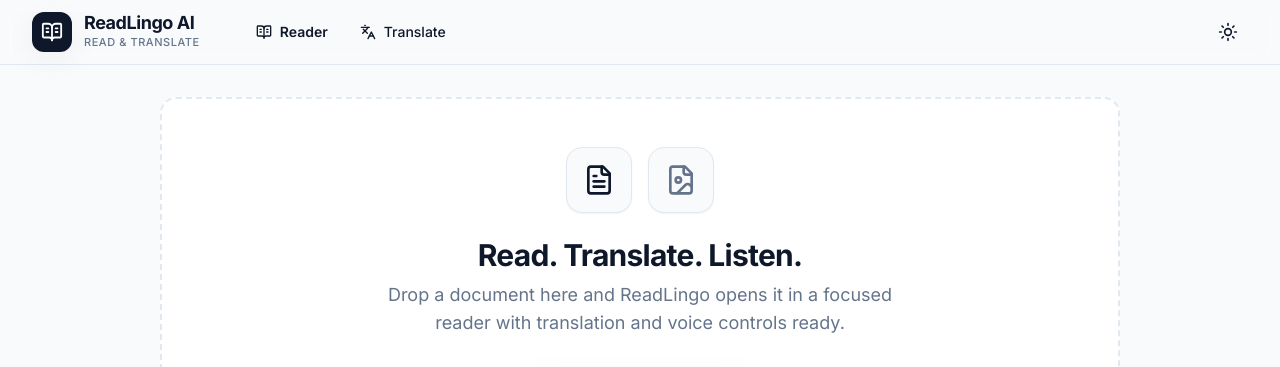
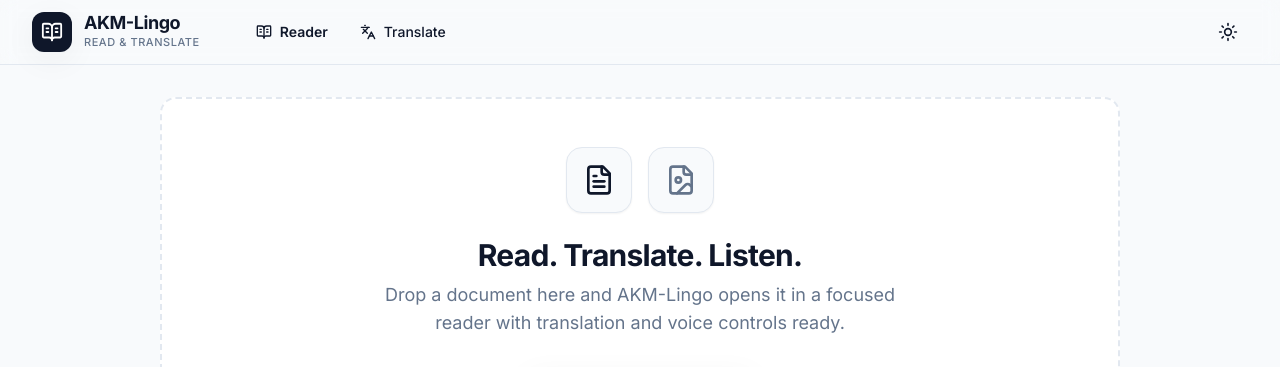
Before and after one commit to akm45vns-oss/Text-to-speech, a React (Vite) app in the folder frontend/: page / in a window 1280 px wide. Shown: the top 367 px of the page. Built offline with nearby package versions, Linux system fonts and the light colour scheme; no server answers.

Commit message:
chore: change website name to AKM-Lingo

```diff
--- a/frontend/index.html
+++ b/frontend/index.html
@@ -6,9 +6,9 @@
     <meta name="theme-color" content="#101828" />
     <meta
       name="description"
-      content="ReadLingo AI — upload a PDF or image, read it in a distraction-free reader, translate it into any language, and listen with natural AI-generated speech."
+      content="AKM-Lingo — upload a PDF or image, read it in a distraction-free reader, translate it into any language, and listen with natural AI-generated speech."
     />
-    <title>ReadLingo AI — Read, Translate, Listen</title>
+    <title>AKM-Lingo — Read, Translate, Listen</title>
     <!-- Inter font from Google Fonts -->
     <link rel="preconnect" href="https://fonts.googleapis.com" />
     <link rel="preconnect" href="https://fonts.gstatic.com" crossorigin />
--- a/frontend/src/components/layout/AppShell.tsx
+++ b/frontend/src/components/layout/AppShell.tsx
@@ -20,12 +20,12 @@
     <div className="min-h-screen flex flex-col bg-background text-foreground transition-colors duration-300 pb-16 md:pb-0">
       <header className="sticky top-0 z-50 w-full border-b border-border/40 bg-background/80 backdrop-blur supports-[backdrop-filter]:bg-background/60">
         <div className="container mx-auto flex h-16 items-center px-4 md:px-8">
-          <NavLink className="flex items-center gap-3 mr-6" to="/" aria-label="ReadLingo AI home">
+          <NavLink className="flex items-center gap-3 mr-6" to="/" aria-label="AKM-Lingo home">
             <div className="flex h-10 w-10 items-center justify-center rounded-xl bg-primary text-primary-foreground shadow-glass">
               <BookOpenText size={22} />
             </div>
             <div className="flex flex-col">
-              <span className="font-bold leading-none tracking-tight text-lg">ReadLingo AI</span>
+              <span className="font-bold leading-none tracking-tight text-lg">AKM-Lingo</span>
               <span className="text-[11px] text-muted-foreground font-medium uppercase tracking-wider mt-0.5">Read & Translate</span>
             </div>
           </NavLink>
--- a/frontend/src/components/upload/UploadDropzone.tsx
+++ b/frontend/src/components/upload/UploadDropzone.tsx
@@ -109,7 +109,7 @@
         <div className="space-y-2 mb-8">
           <h1 className="text-3xl font-bold tracking-tight">Read. Translate. Listen.</h1>
           <p className="text-muted-foreground text-lg max-w-lg mx-auto">
-            Drop a document here and ReadLingo opens it in a focused reader with translation and voice controls ready.
+            Drop a document here and AKM-Lingo opens it in a focused reader with translation and voice controls ready.
           </p>
         </div>
 
```
